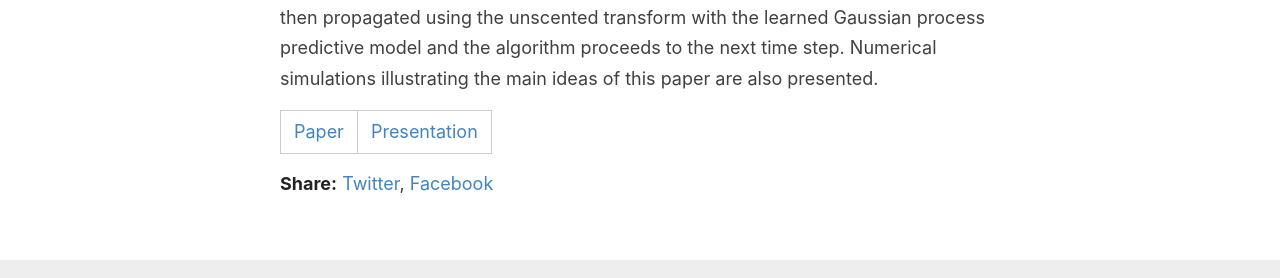
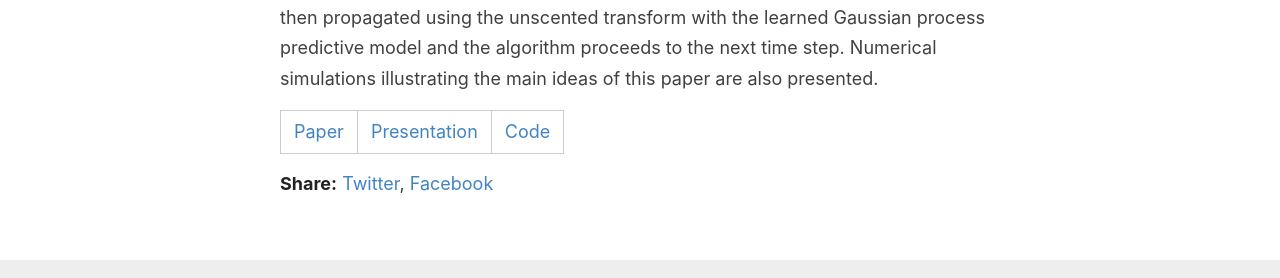
Before and after one commit to alextsolovikos/alextsolovikos.github.io, a Jekyll site: the page built from _posts/2021-10-25-cautious-covariance-steering.md, in a window 1280 px wide. Shown: the part 849-1127 px from the top of the page. Built offline with Jekyll 4.4.1, drawn with Linux system fonts in a browser that asks for light colours.

Commit message:
Update 2021-10-25-cautious-covariance-steering.md

```diff
--- a/_posts/2021-10-25-cautious-covariance-steering.md
+++ b/_posts/2021-10-25-cautious-covariance-steering.md
@@ -8,4 +8,4 @@ Presented at the inaugural Modeling, Estimation, and Control Conference 2021 in
 
 In this work, we consider the problem of steering the first two moments of the uncertain state of an unknown discrete-time stochastic nonlinear system to a given terminal distribution in finite time. Toward that goal, first, a non-parametric predictive model is learned from a set of available training data points using stochastic variational Gaussian process regression: a powerful and scalable machine learning tool for learning distributions over arbitrary nonlinear functions. Second, we formulate a tractable nonlinear covariance steering algorithm that utilizes the Gaussian process predictive model to compute a feedback policy that will drive the distribution of the state of the system close to the goal distribution. In particular, we implement a greedy covariance steering control policy that linearizes at each time step the Gaussian process model around the latest predicted mean and covariance, solves the linear covariance steering control problem, and applies only the first control law. The state uncertainty under the latest feedback control policy is then propagated using the unscented transform with the learned Gaussian process predictive model and the algorithm proceeds to the next time step. Numerical simulations illustrating the main ideas of this paper are also presented.
 
-[Paper](https://arxiv.org/pdf/2010.00778.pdf) | [Presentation](/docs/MECC_2021_Presentation_Cautious_Nonlinear_Covariance_Steering_using_Variational_Gaussian_Process_Predictive_Models.pdf)
+[Paper](https://arxiv.org/pdf/2010.00778.pdf) | [Presentation](/docs/MECC_2021_Presentation_Cautious_Nonlinear_Covariance_Steering_using_Variational_Gaussian_Process_Predictive_Models.pdf) | [Code](https://github.com/alextsolovikos/greedyGPCS)
```
